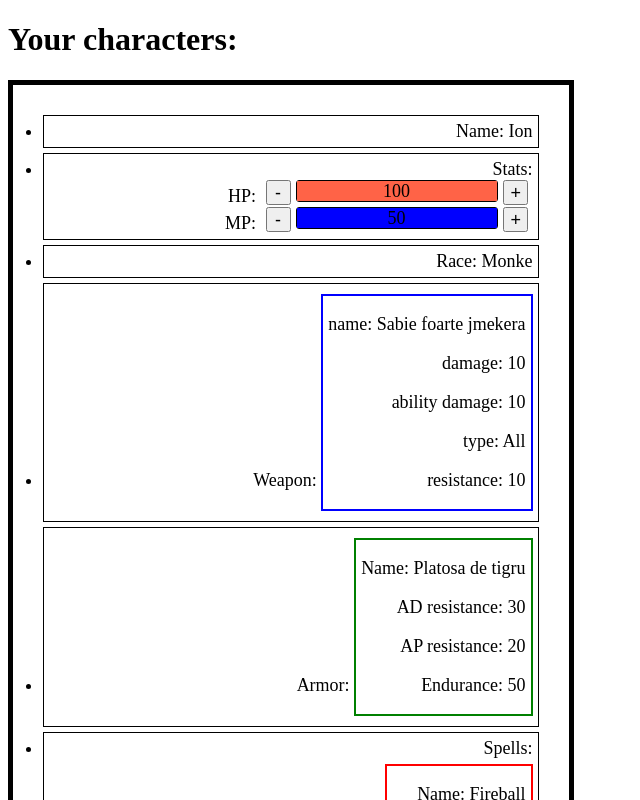
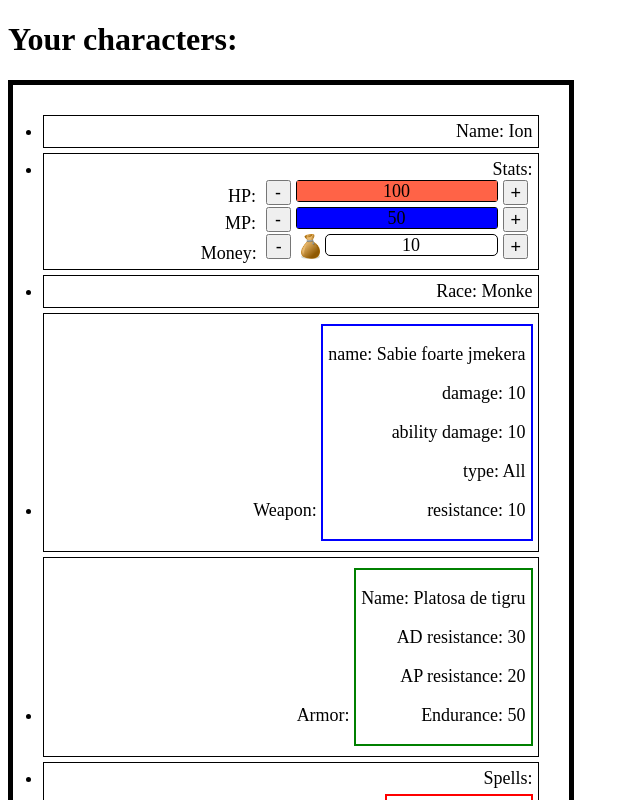
Before and after one commit to berlioz10/DnD-characters, an Angular app: page /characters in a window 1280 px wide. Shown: the top 800 px of the page, without its empty margins (0-640 px from the left). Built offline with nearby package versions, Linux system fonts and the light colour scheme.

Commit message:
Characters have money
Now the characters have money, and are in the stats part

```diff
--- a/src/app/components/character-detail/character-detail.component.html
+++ b/src/app/components/character-detail/character-detail.component.html
@@ -3,8 +3,8 @@
     <p>Name: <input [(ngModel)]="characterValue.name" placeholder="name"/></p>
 
     <p>Race: <input [(ngModel)]="characterValue.race" placeholder="race"/></p>
-    <p>Health bar maximum: <input type="number" min="0" max="1000" [(ngModel)]="characterValue.max_hp"></p>
-    <p>Mana bar maximum: <input type="number" min="0" max="1000" [(ngModel)]="characterValue.max_mp"> </p>
+    <p>Health bar maximum: <input type="number" min="0" [(ngModel)]="characterValue.max_hp"></p>
+    <p>Mana bar maximum: <input type="number" min="0" [(ngModel)]="characterValue.max_mp"> </p>
     <div>Weapon: </div>
     <weapon [id]="characterValue.id_weapon"> </weapon>
     <br>
--- a/src/app/components/character-detail/character-detail.component.ts
+++ b/src/app/components/character-detail/character-detail.component.ts
@@ -10,7 +10,6 @@ import { CharactersService } from './../../services/characters.service';
 import { Component, OnInit, Input, HostListener } from '@angular/core';
 import { Location } from '@angular/common';
 import { ActivatedRoute } from '@angular/router';
-import { ThrowStmt } from '@angular/compiler';
 
 
 @Component({
--- a/src/app/components/characters/characters.component.ts
+++ b/src/app/components/characters/characters.component.ts
@@ -37,6 +37,7 @@ export class CharactersComponent implements OnInit {
       hp: 0,
       max_mp: 0,
       mp: 0,
+      money: 10,
       name: "",
       race: "",
       id_weapon: 0,
--- a/src/app/components/status-bars/status-bars.component.css
+++ b/src/app/components/status-bars/status-bars.component.css
@@ -43,3 +43,19 @@ div.manaBar {
     vertical-align:top;
     font-size: large;
 }
+
+.sizeImage {
+    height: 25px;
+    margin-left: 5px;
+    margin-right: 5px;
+}
+
+.moneyBox {
+    display: inline-block;
+    height: 20px;
+    width: 171px;
+    vertical-align: top;
+    border: black 1px solid;
+    border-radius: 5px;
+    text-align: center;
+}
--- a/src/app/components/status-bars/status-bars.component.html
+++ b/src/app/components/status-bars/status-bars.component.html
@@ -9,3 +9,10 @@
         <div class="bar"> <div class="manaBar" [ngStyle]="{'width': mp_bar}">{{character.mp}}</div> </div>
     <button class="addButton" (click)="addMana()">+</button>
 </div>
+
+<div>Money:
+    <button class="reduceButton" (click)="removeMoney()">-</button>
+    <img src="assets/money.png" class="sizeImage" alt="Bag of money">
+    <div type="number" min="0" class="moneyBox">{{character.money}}</div>
+    <button class="addButton" (click)="addMoney()">+</button>
+</div>
--- a/src/app/components/status-bars/status-bars.component.ts
+++ b/src/app/components/status-bars/status-bars.component.ts
@@ -46,4 +46,14 @@ export class StatusBarsComponent implements OnInit {
       this.mp_bar = 200 / this.character.max_mp * this.character.mp + "px"
     }
   }
+
+  removeMoney(): void {
+    if(this.character.money > 0) {
+      this.character.money -= 1;
+    }
+  }
+
+  addMoney(): void {
+    this.character.money += 1;
+  }
 }
--- a/src/app/interfaces/character.ts
+++ b/src/app/interfaces/character.ts
@@ -4,6 +4,7 @@ export interface Character {
     hp: number;
     max_mp: number;
     mp: number;
+    money: number;
     name: string;
     race: string;
     id_weapon: number;
--- a/src/app/mocks-lists/mock-characters.ts
+++ b/src/app/mocks-lists/mock-characters.ts
@@ -8,6 +8,7 @@ export const Characters: Character[] = [
         hp: 100,
         max_mp: 50,
         mp: 50,
+        money: 10,
         name: "Ion",
         race: "Monke",
         id_weapon: 3,
@@ -20,6 +21,7 @@ export const Characters: Character[] = [
         hp: 110,
         max_mp: 60,
         mp: 60,
+        money: 10,
         name: "Mihai",
         race: "martian",
         id_weapon: 0,
@@ -32,6 +34,7 @@ export const Characters: Character[] = [
         hp: 140,
         max_mp: 30,
         mp: 30,
+        money: 10,
         name: "Cristi",
         race: "roman",
         id_weapon: 2,
@@ -44,6 +47,7 @@ export const Characters: Character[] = [
         hp: 110,
         max_mp: 50,
         mp: 50,
+        money: 10,
         name: "Gabriel",
         race: "Gabi Mircea",
         id_weapon: 1,
@@ -56,6 +60,7 @@ export const Characters: Character[] = [
         hp: 90,
         max_mp: 70,
         mp: 70,
+        money: 10,
         name: "Dragos",
         race: "Elf",
         id_weapon: 1,
```
Also changed, not shown: src/assets/money.png (added).
